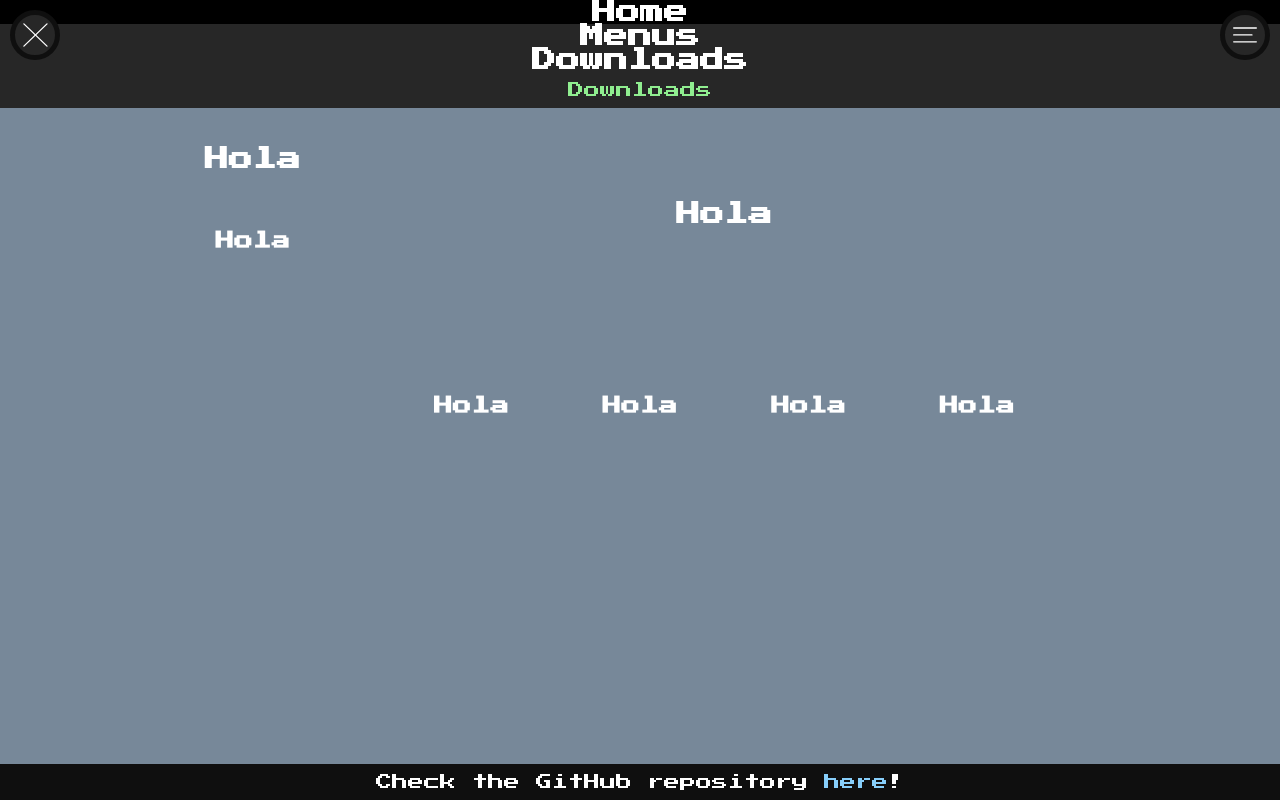
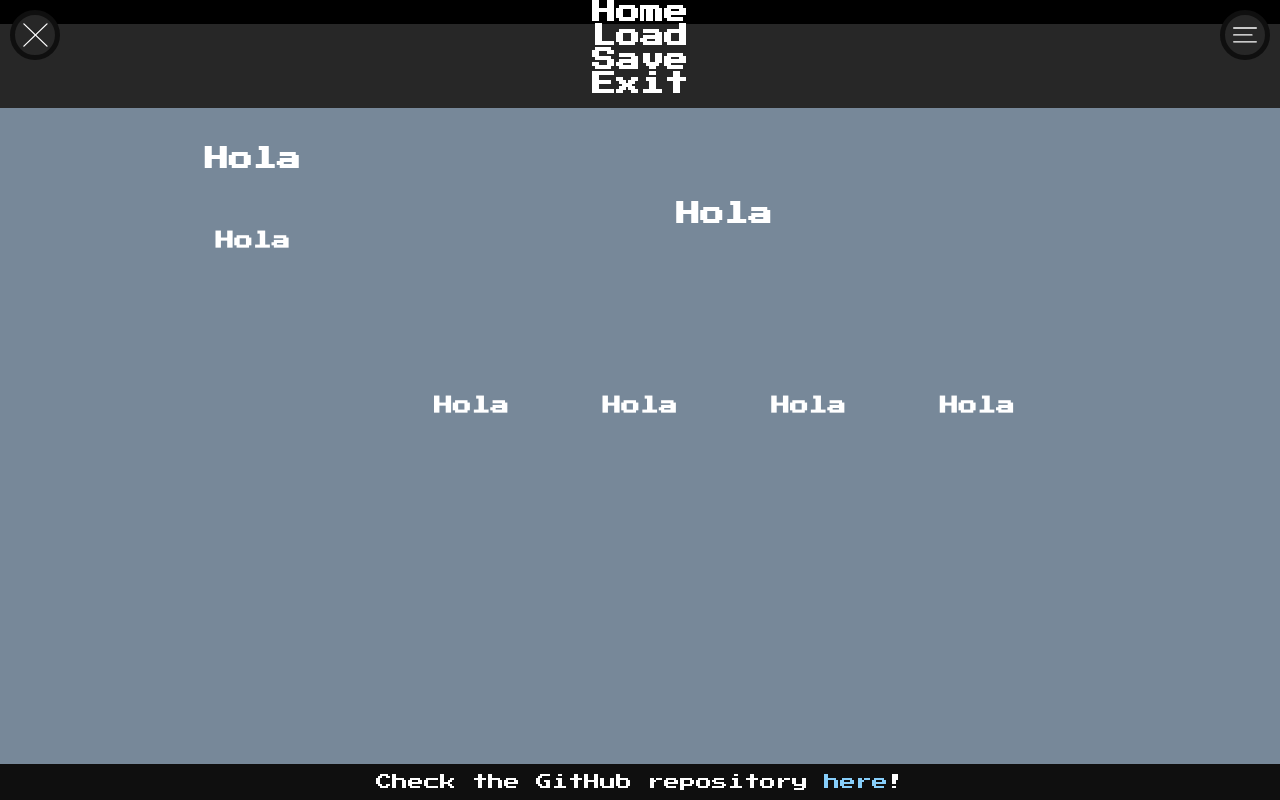
Before and after one commit to 1vel/layout, a plain HTML site: page index.html in a window 1280 px wide. Both pictures are taken after a click on the heading 35 px from the left and 35 px from the top of the page. Drawn offline with Linux system fonts and the light colour scheme.

Commit message:
not enough height on absolute menu

```diff
--- a/index.html
+++ b/index.html
@@ -22,8 +22,9 @@
     <details id="absol__menu" class="absol__menu --absol --pos--all">
         <summary class="absol__menu--toggle --fixed --top10 --left10 --z10"></summary>
         <a class="absol__menu--link fx --ctr" href="#home" onclick="loadPage('home')"><h2>Home</h2></a>
-        <a class="absol__menu--link fx --ctr" href="#menus" onclick="loadPage('menus')"><h2>Menus</h2></a>
-        <a class="absol__menu--link fx --ctr" href="#load" onclick="loadPage('download')"><h2>Downloads</h2></a>
+        <a class="absol__menu--link fx --ctr" href="#load" onclick="loadPage('load')"><h2>Load</h2></a>
+        <a class="absol__menu--link fx --ctr" href="#save" onclick="loadPage('save')"><h2>Save</h2></a>
+        <a class="absol__menu--link fx --ctr" href="#exit" onclick="loadPage('exit')"><h2>Exit</h2></a>
     </details>
     <!-- BLOG/MULTIPAGE MENU -->
     <details class="absol__menu --absol --pos--all">
--- a/main.css
+++ b/main.css
@@ -348,6 +348,9 @@ details[open] > summary::marker {
     content: '<';
 }
 
+#absol__menu .absol__menu--link {
+    height: 25%;
+}
 
 
 .pages {
```
Also changed, not shown: menus.html (+4 -3 lines).
